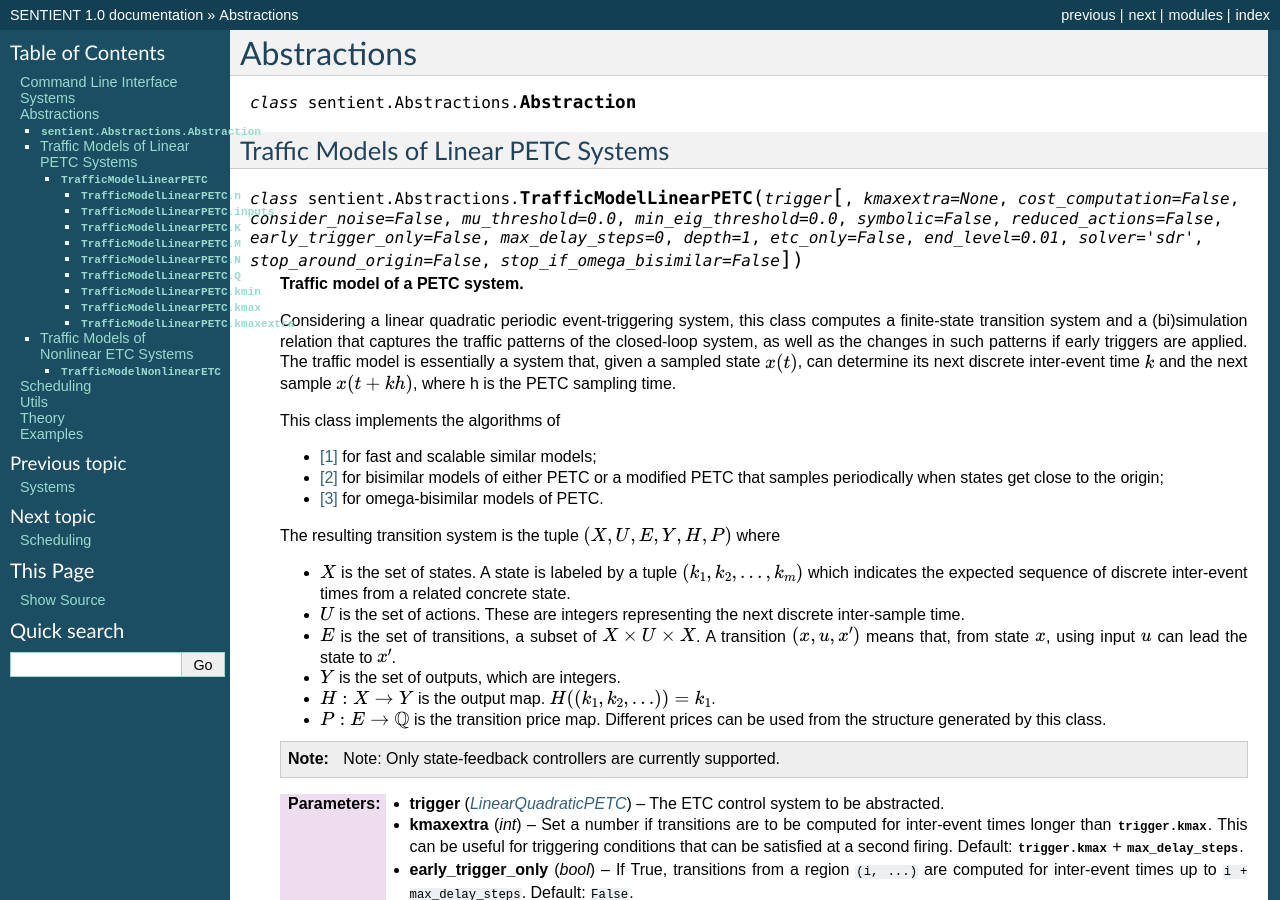
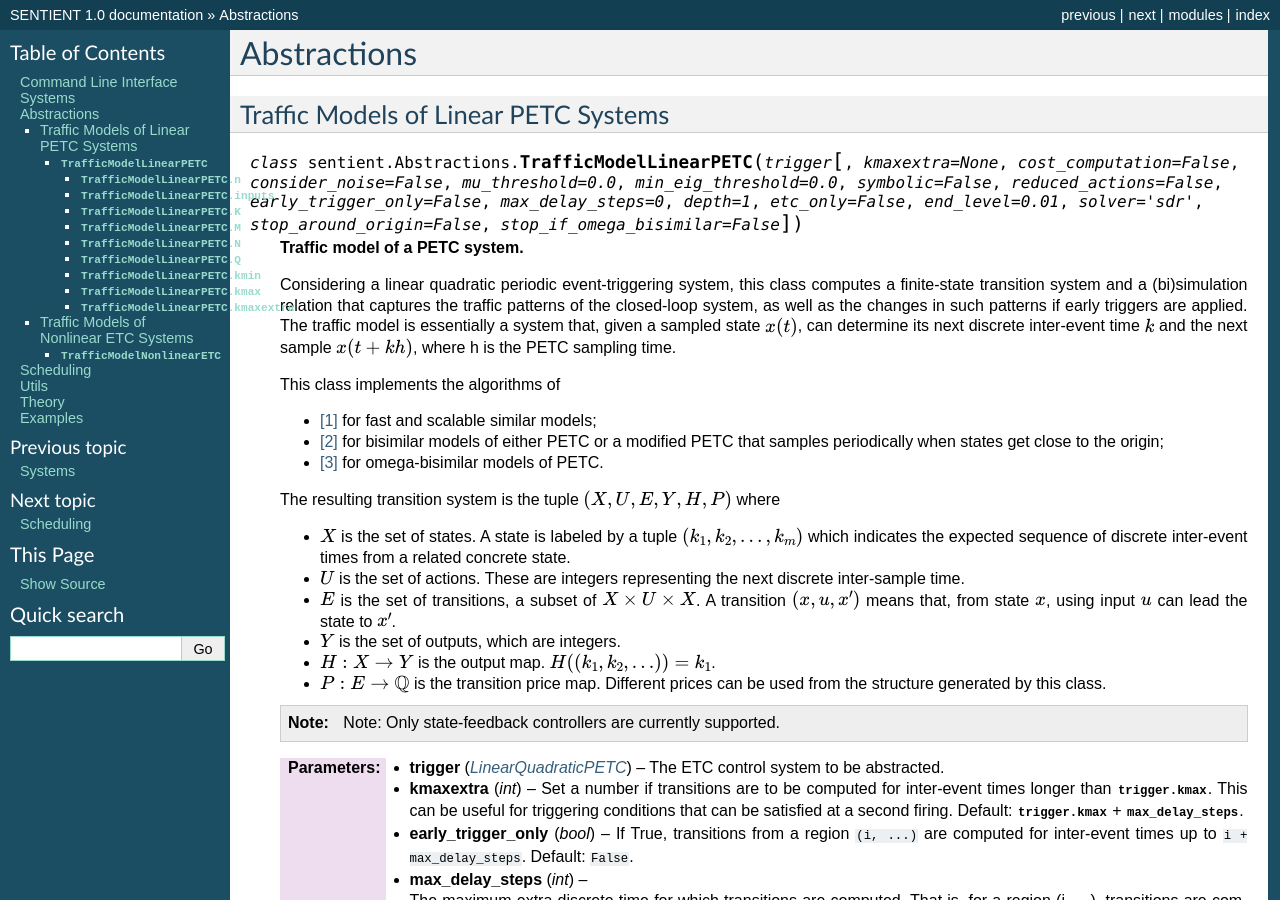
Before and after one commit to sync-lab/ETCetera, a Sphinx documentation site: the page built from docs/source/Abstraction.rst, in a window 1280 px wide and 900 px high. Built offline with Sphinx 7.4.7, drawn with Linux system fonts in a browser that asks for light colours; part of the change alters nothing that is shown.

Commit message:
comment out abstraction base class def.

```diff
--- a/docs/source/Abstraction.rst
+++ b/docs/source/Abstraction.rst
@@ -3,7 +3,9 @@ Abstractions
 *************
 .. py:module:: sentient.Abstractions
 
-.. py:class:: sentient.Abstractions.Abstraction
+.. .. py:class:: sentient.Abstractions.Abstraction
+..
+..    Abstract traffic model class every other traffic model inherits from.
 
 .. include:: linearpetc.inc
 .. include:: nonlinearetc.inc
```
